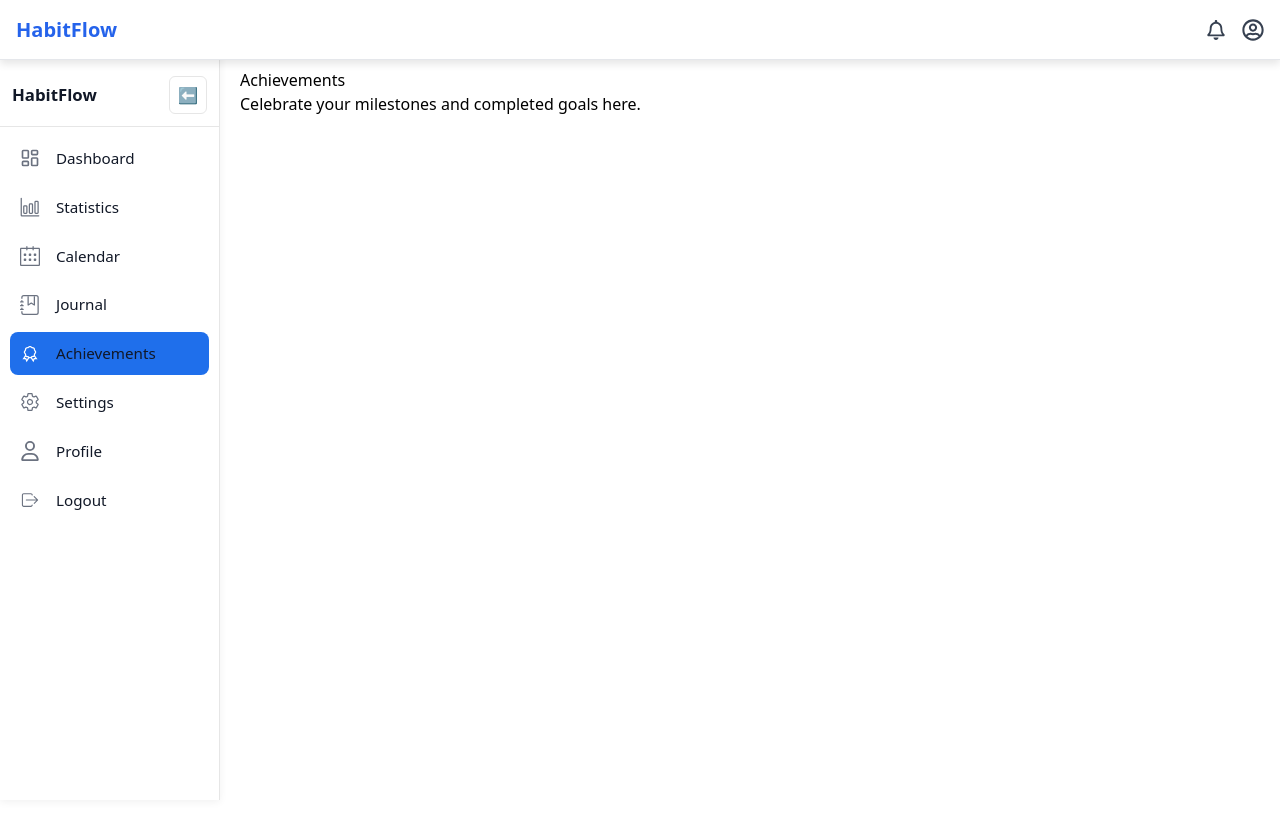
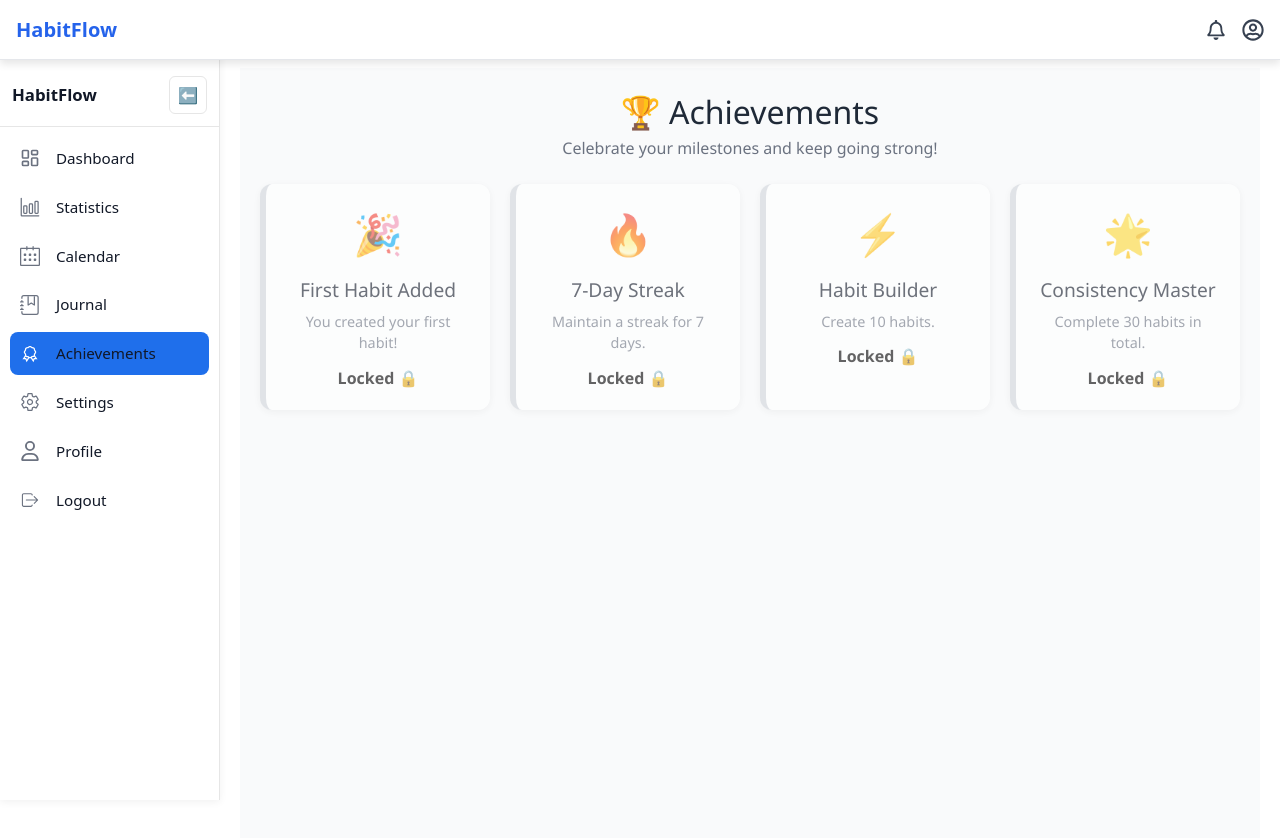
Before and after one commit to juliusmwas/habitflow, a React (Vite) app: page /dashboard/achievements in a window 1280 px wide. Shown: the top 838 px of the page. Before the commit the page ends 800 px from the top, so only its background shows below. Built offline with nearby package versions, Linux system fonts and the light colour scheme; no server answers; the database is empty; sample sign-in values are in the browser's storage.

Commit message:
Added an Achievementpage where user unlock different badges based on their habits creation and milestone

```diff
--- /dev/null
+++ b/src/pages/AchievementsPage.css
@@ -0,0 +1,81 @@
+.achievements-page {
+  padding: 20px;
+  min-height: 100vh;
+  background: #f9fafb;
+  font-family: "Segoe UI", sans-serif;
+  overflow: hidden;
+}
+
+.achievements-header {
+  text-align: center;
+  margin-bottom: 24px;
+}
+
+.achievements-header h1 {
+  font-size: 2rem;
+  color: #1f2937;
+}
+
+.achievements-header p {
+  color: #6b7280;
+}
+
+/* Grid */
+.achievements-grid {
+  display: grid;
+  grid-template-columns: repeat(auto-fit, minmax(220px, 1fr));
+  gap: 20px;
+}
+
+.achievement-card {
+  background: white;
+  padding: 20px;
+  border-radius: 12px;
+  text-align: center;
+  box-shadow: 0 2px 8px rgba(0, 0, 0, 0.08);
+  transition: transform 0.2s;
+}
+
+.achievement-card:hover {
+  transform: translateY(-4px);
+}
+
+.achievement-card .icon {
+  font-size: 2.5rem;
+  margin-bottom: 12px;
+}
+
+.achievement-card h3 {
+  font-size: 1.2rem;
+  margin-bottom: 6px;
+  color: #111827;
+}
+
+.achievement-card p {
+  color: #6b7280;
+  font-size: 0.9rem;
+  margin-bottom: 12px;
+}
+
+.achievement-card .status {
+  font-weight: 600;
+}
+
+.unlocked {
+  border-left: 6px solid #4caf50;
+}
+
+.locked {
+  opacity: 0.6;
+  border-left: 6px solid #d1d5db;
+}
+
+/* Responsive */
+@media (max-width: 600px) {
+  .achievements-header h1 {
+    font-size: 1.6rem;
+  }
+  .achievement-card {
+    padding: 16px;
+  }
+}
--- a/src/pages/AchievementsPage.jsx
+++ b/src/pages/AchievementsPage.jsx
@@ -1,8 +1,98 @@
+// src/pages/AchievementsPage.jsx
+import React, { useEffect, useState } from "react";
+import { onAuthStateChanged } from "firebase/auth";
+import { ref, onValue } from "firebase/database";
+import { auth, db } from "../firebase";
+import "./AchievementsPage.css";
+
 export default function AchievementsPage() {
+  const [habits, setHabits] = useState([]);
+
+  useEffect(() => {
+    const unsubscribe = onAuthStateChanged(auth, (user) => {
+      if (user) {
+        const habitsRef = ref(db, `habits/${user.uid}`);
+        onValue(habitsRef, (snapshot) => {
+          const data = snapshot.val();
+          if (data) {
+            const parsed = Object.entries(data).map(([id, value]) => ({
+              id,
+              ...value,
+            }));
+            setHabits(parsed);
+          } else {
+            setHabits([]);
+          }
+        });
+      } else {
+        setHabits([]);
+      }
+    });
+
+    return () => unsubscribe();
+  }, []);
+
+  // ✅ Calculate achievements
+  const totalHabits = habits.length;
+  const bestStreak =
+    habits.length > 0 ? Math.max(...habits.map((h) => h.streak || 0)) : 0;
+  const completedCount = habits.filter((h) => h.status === "complete").length;
+
+  const achievements = [
+    {
+      id: 1,
+      title: "First Habit Added",
+      description: "You created your first habit!",
+      unlocked: totalHabits >= 1,
+      icon: "🎉",
+    },
+    {
+      id: 2,
+      title: "7-Day Streak",
+      description: "Maintain a streak for 7 days.",
+      unlocked: bestStreak >= 7,
+      icon: "🔥",
+    },
+    {
+      id: 3,
+      title: "Habit Builder",
+      description: "Create 10 habits.",
+      unlocked: totalHabits >= 10,
+      icon: "⚡",
+    },
+    {
+      id: 4,
+      title: "Consistency Master",
+      description: "Complete 30 habits in total.",
+      unlocked: completedCount >= 30,
+      icon: "🌟",
+    },
+  ];
+
   return (
-    <div className="page">
-      <h1>Achievements</h1>
-      <p>Celebrate your milestones and completed goals here.</p>
+    <div className="achievements-page">
+      <header className="achievements-header">
+        <h1>🏆 Achievements</h1>
+        <p>Celebrate your milestones and keep going strong!</p>
+      </header>
+
+      <section className="achievements-grid">
+        {achievements.map((ach) => (
+          <div
+            key={ach.id}
+            className={`achievement-card ${
+              ach.unlocked ? "unlocked" : "locked"
+            }`}
+          >
+            <div className="icon">{ach.icon}</div>
+            <h3>{ach.title}</h3>
+            <p>{ach.description}</p>
+            <span className="status">
+              {ach.unlocked ? "Unlocked ✅" : "Locked 🔒"}
+            </span>
+          </div>
+        ))}
+      </section>
     </div>
   );
 }
```
